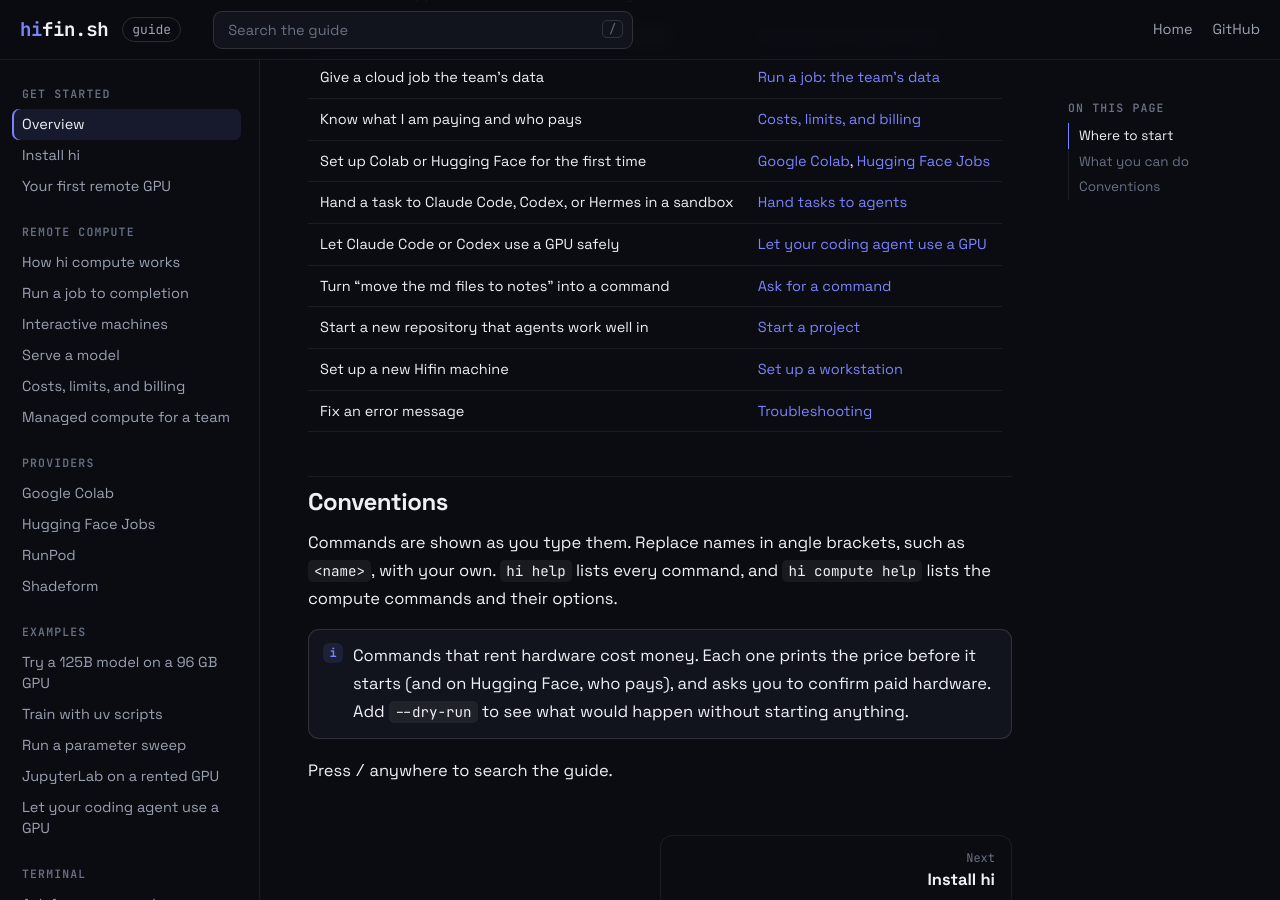
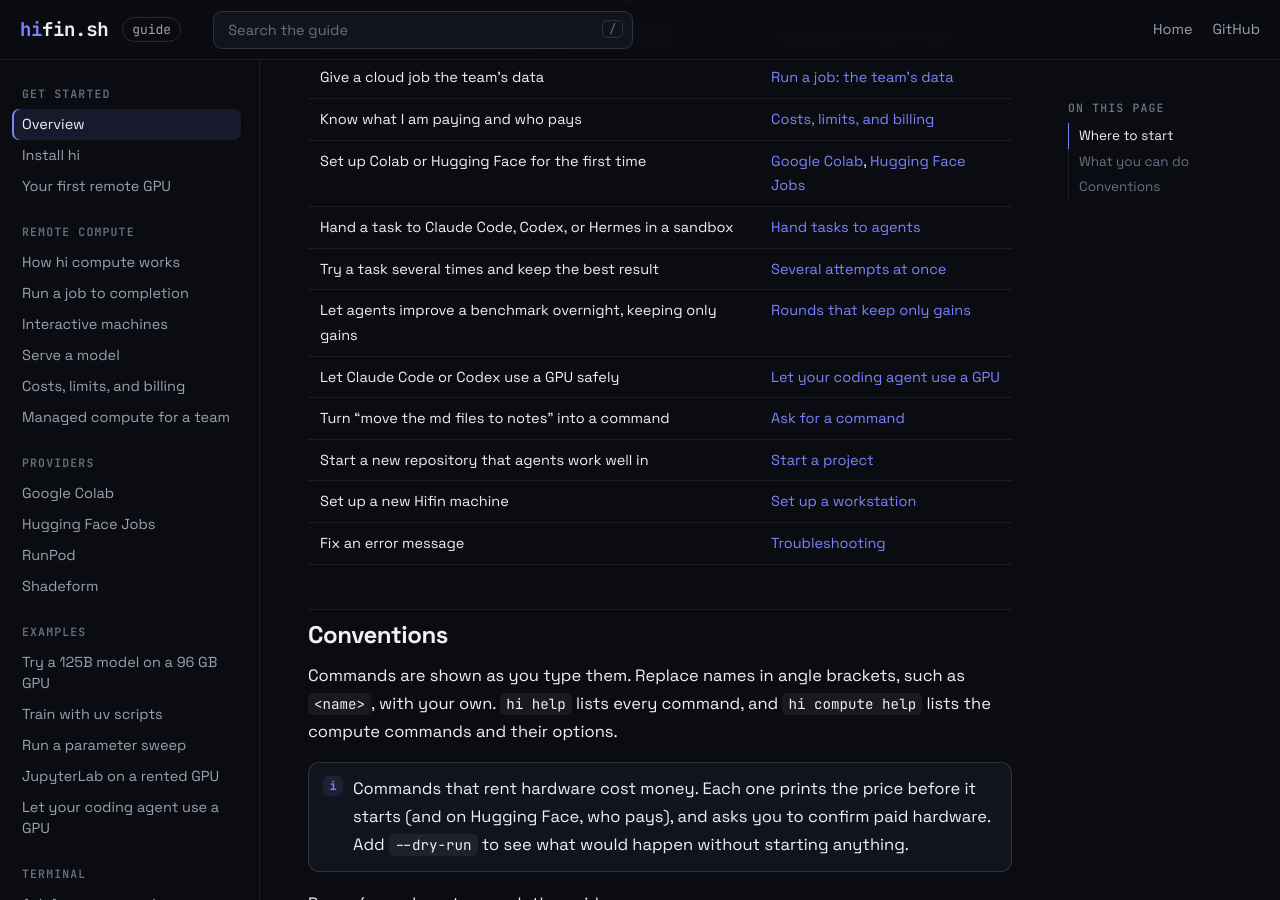
Before and after one commit to hifinab/cli, a Jekyll site: the page built from guide/index.md, in a window 1280 px wide and 900 px high, scrolled down 1047 px. Built offline with Jekyll 4.4.1, drawn with Linux system fonts in a browser that asks for light colours.

Commit message:
Release hi agent best-of as v0.33.0
hi agent best-of <n> "<task>" runs one task in n boxes at once, runs the
check itself in each box, ranks the results, and keeps the one you pick.
With --score it runs rounds in the style of autoresearch: each starts
from the best so far, and hi alone commits a result that beats it, one
commit per gain on best-of/<run>/best. The home page, the guide's index,
and hi help list it.

Co-Authored-By: Claude Opus 5.5 <noreply@anthropic.com>

```diff
--- a/guide/index.md
+++ b/guide/index.md
@@ -31,6 +31,8 @@ Hugging Face.
 | Know what I am paying and who pays                 | [Costs, limits, and billing]({{ '/guide/compute/billing/' | relative_url }}) |
 | Set up Colab or Hugging Face for the first time    | [Google Colab]({{ '/guide/compute/colab/' | relative_url }}), [Hugging Face Jobs]({{ '/guide/compute/hugging-face/' | relative_url }}) |
 | Hand a task to Claude Code, Codex, or Hermes in a sandbox   | [Hand tasks to agents]({{ '/guide/agent/' | relative_url }})   |
+| Try a task several times and keep the best result  | [Several attempts at once]({{ '/guide/agent/#several-attempts-at-once' | relative_url }}) |
+| Let agents improve a benchmark overnight, keeping only gains | [Rounds that keep only gains]({{ '/guide/agent/#rounds-that-keep-only-gains' | relative_url }}) |
 | Let Claude Code or Codex use a GPU safely          | [Let your coding agent use a GPU]({{ '/guide/examples/agent/' | relative_url }}) |
 | Turn "move the md files to notes" into a command   | [Ask for a command]({{ '/guide/q/' | relative_url }})              |
 | Start a new repository that agents work well in   | [Start a project]({{ '/guide/projects/' | relative_url }})          |
--- a/index.html
+++ b/index.html
@@ -361,6 +361,7 @@
       <div class="cmd"><code>hi init <span>&lt;template&gt; &lt;dir&gt;</span></code><p>Start a project agents work well in: <code>make check</code>, short agent rules, safe settings and CI. Python, web, service, pipeline and ML built in, plus your team's own, and <code>--update</code> keeps projects current.</p></div>
       <div class="cmd"><code>hi q <span>&lt;what you want&gt;</span></code><p>Ask for a shell command in plain words, or chat. The model looks at your files first; you see the command, and what its globs match, before Enter runs it. Uses Claude Code, OpenRouter or any OpenAI-compatible endpoint.</p></div>
       <div class="cmd"><code>hi agent <span>&lt;task&gt;</span></code><p>Hand a task to Claude Code, Codex, or Hermes. It works without permission prompts in a box, on its own branch, and you get one report back, the same for every agent: what it said, whether it worked, and what changed. <code>--bundle web,office,data</code> adds skills and tools for browsing, documents and data.</p></div>
+      <div class="cmd"><code>hi agent best-of <span>&lt;n&gt; &lt;task&gt;</span></code><p>Run one task in n boxes at once, mixing agents. hi runs your check in each box itself and ranks the results, and you keep one. With <code>--score</code> it runs rounds, autoresearch-style: each starts from the best so far, and hi commits a result only when its score beats it.</p></div>
       <div class="cmd"><code>hi box <span>shell · run</span></code><p>Run a shell or a command in a rootless container: the project and nothing else, no credentials, a network that reaches only what you allow, and the Strix Halo GPU if you want it. <code>devcontainer.json</code> sets it up for the whole project.</p></div>
       <div class="cmd"><code>hi compute</code><p>Guided menu to start, reach and stop remote GPU machines on Colab, Hugging Face, RunPod or Shadeform, with lifetime limits.</p></div>
       <div class="cmd"><code>hi compute stop</code><p>Pick a running machine from a list, or all of them, and stop it after confirming.</p></div>
```
Also changed, not shown: 1 other file.
